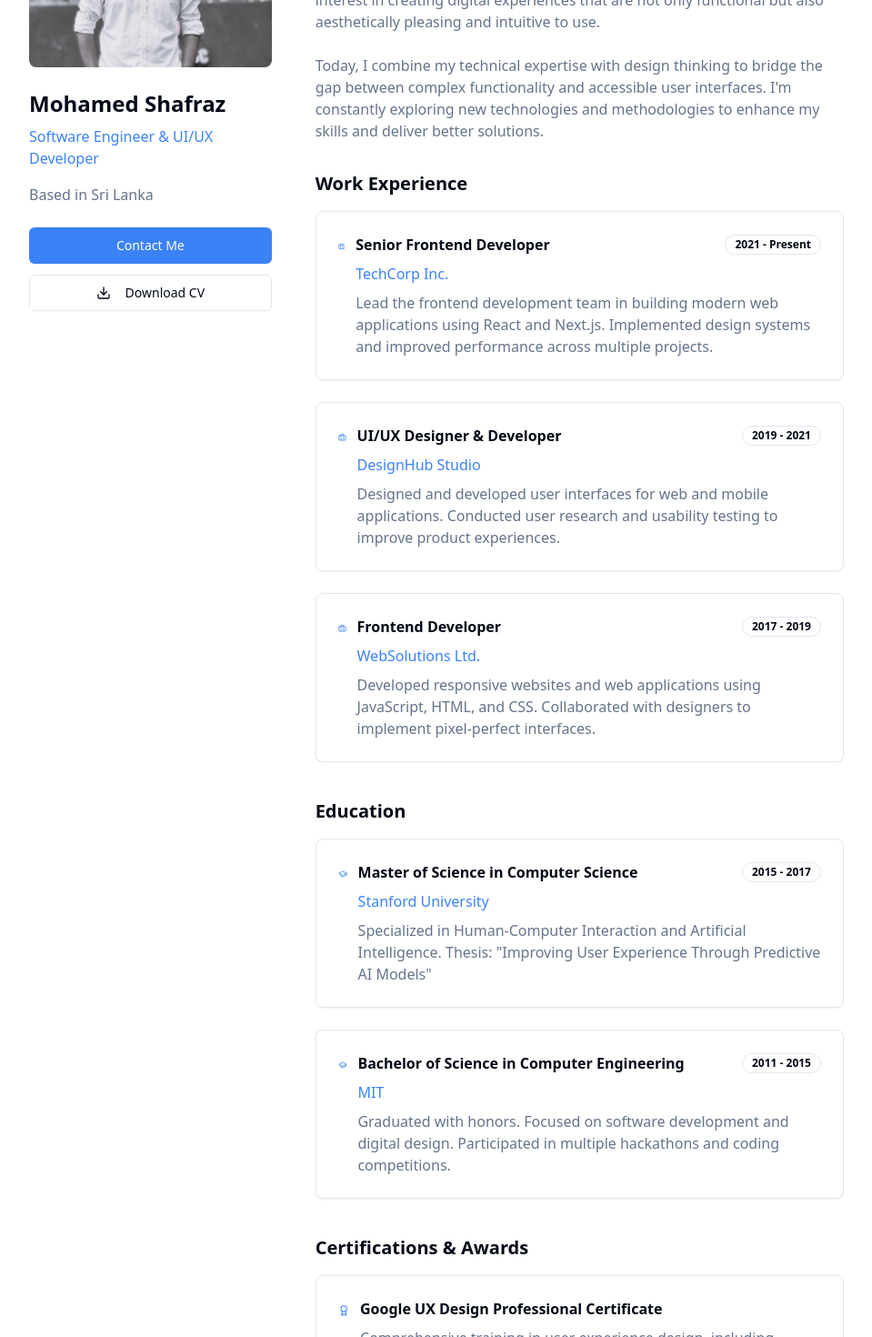
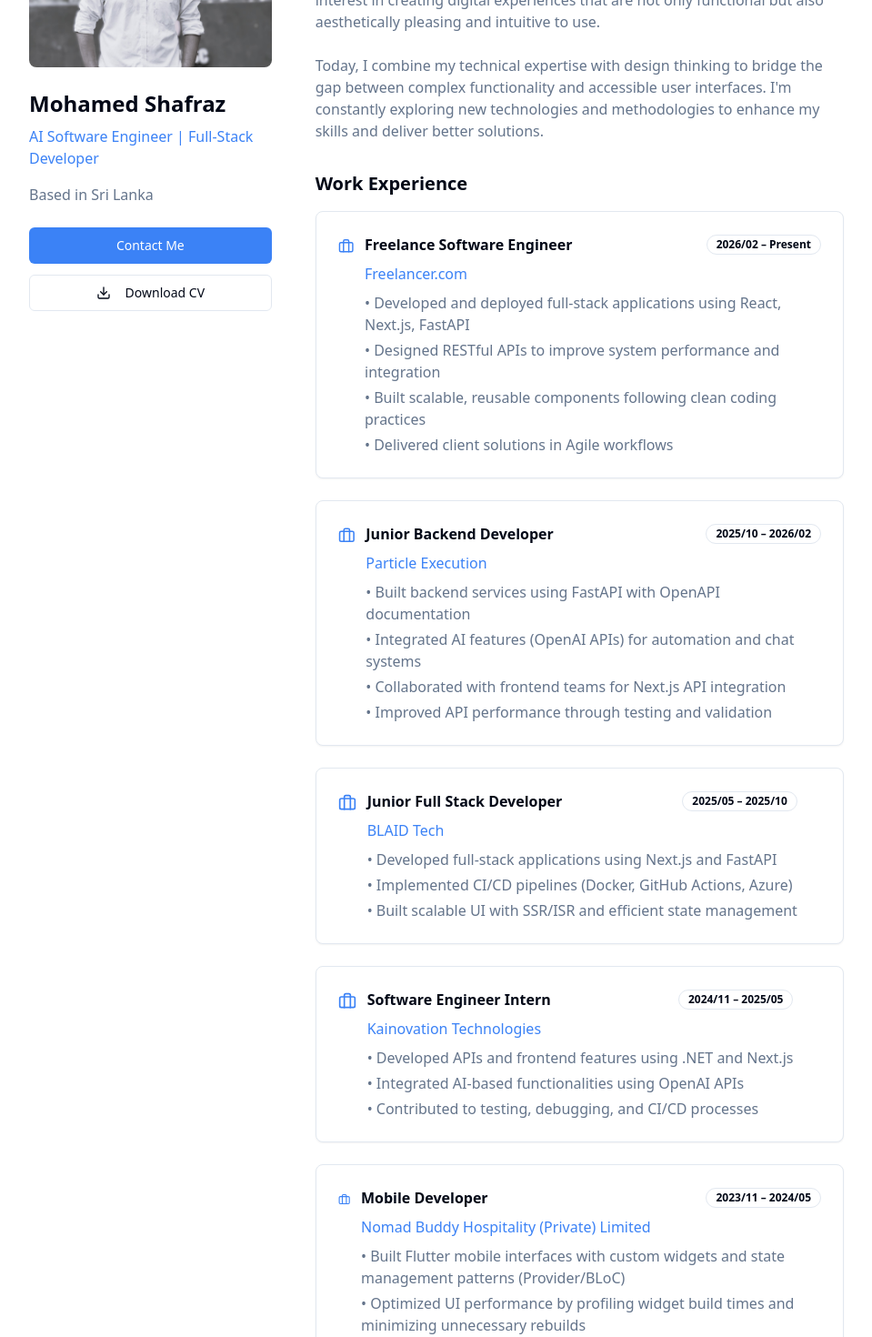
Before and after one commit to MohamedShafraz/Porfolio, a Next.js app: page /about in a window 1280 px wide. Shown: the part 360-1830 px from the top of the page at 91% size, without its empty margins (160-1119 px from the left). Built offline with nearby package versions, Linux system fonts and the light colour scheme.

Commit message:
update about page content and experience details; comment out unused badge in hero section and navbar
Co-authored-by: Copilot <copilot@github.com>

```diff
--- a/app/about/page.tsx
+++ b/app/about/page.tsx
@@ -22,7 +22,7 @@ export default function AboutPage() {
                 <img src="/placeholder-user2.jpg?height=400&width=300" alt="Mohamed Shafraz" className="w-full h-auto" />
               </div>
               <h1 className="text-2xl font-bold mb-2">Mohamed Shafraz</h1>
-              <p className="text-primary mb-4">Software Engineer & UI/UX Developer</p>
+              <p className="text-primary mb-4">AI Software Engineer | Full-Stack Developer</p>
               <p className="text-muted-foreground mb-6">Based in Sri Lanka</p>
               <div className="flex flex-col space-y-3">
                 <Button asChild>
@@ -42,7 +42,7 @@ export default function AboutPage() {
             <h2 className="text-3xl font-bold mb-6">About Me</h2>
             <p className="text-muted-foreground mb-4">
               I'm a passionate Software Engineer and UI/UX Developer with a strong interest in AI and Machine Learning.
-              With over 5 years of experience in building modern web applications, I specialize in creating intuitive
+              With over 2 years of experience in building modern web applications, I specialize in creating intuitive
               and user-friendly interfaces that deliver exceptional user experiences.
             </p>
             <p className="text-muted-foreground mb-6">
@@ -64,14 +64,16 @@ export default function AboutPage() {
                     <Briefcase className="h-5 w-5 text-primary mt-1 mr-3" />
                     <div>
                       <div className="flex flex-col sm:flex-row sm:justify-between sm:items-center mb-2">
-                        <h4 className="font-semibold">Senior Frontend Developer</h4>
-                        <Badge variant="outline">2021 - Present</Badge>
+                        <h4 className="font-semibold">Freelance Software Engineer</h4>
+                        <Badge variant="outline">2026/02 – Present</Badge>
                       </div>
-                      <p className="text-primary mb-2">TechCorp Inc.</p>
-                      <p className="text-muted-foreground">
-                        Lead the frontend development team in building modern web applications using React and Next.js.
-                        Implemented design systems and improved performance across multiple projects.
-                      </p>
+                      <p className="text-primary mb-2">Freelancer.com</p>
+                      <ul className="text-muted-foreground space-y-1">
+                        <li>• Developed and deployed full-stack applications using React, Next.js, FastAPI</li>
+                        <li>• Designed RESTful APIs to improve system performance and integration</li>
+                        <li>• Built scalable, reusable components following clean coding practices</li>
+                        <li>• Delivered client solutions in Agile workflows</li>
+                      </ul>
                     </div>
                   </div>
                 </CardContent>
@@ -83,14 +85,16 @@ export default function AboutPage() {
                     <Briefcase className="h-5 w-5 text-primary mt-1 mr-3" />
                     <div>
                       <div className="flex flex-col sm:flex-row sm:justify-between sm:items-center mb-2">
-                        <h4 className="font-semibold">UI/UX Designer & Developer</h4>
-                        <Badge variant="outline">2019 - 2021</Badge>
+                        <h4 className="font-semibold">Junior Backend Developer</h4>
+                        <Badge variant="outline">2025/10 – 2026/02</Badge>
                       </div>
-                      <p className="text-primary mb-2">DesignHub Studio</p>
-                      <p className="text-muted-foreground">
-                        Designed and developed user interfaces for web and mobile applications. Conducted user research
-                        and usability testing to improve product experiences.
-                      </p>
+                      <p className="text-primary mb-2">Particle Execution</p>
+                      <ul className="text-muted-foreground space-y-1">
+                        <li>• Built backend services using FastAPI with OpenAPI documentation</li>
+                        <li>• Integrated AI features (OpenAI APIs) for automation and chat systems</li>
+                        <li>• Collaborated with frontend teams for Next.js API integration</li>
+                        <li>• Improved API performance through testing and validation</li>
+                      </ul>
                     </div>
                   </div>
                 </CardContent>
@@ -102,14 +106,54 @@ export default function AboutPage() {
                     <Briefcase className="h-5 w-5 text-primary mt-1 mr-3" />
                     <div>
                       <div className="flex flex-col sm:flex-row sm:justify-between sm:items-center mb-2">
-                        <h4 className="font-semibold">Frontend Developer</h4>
-                        <Badge variant="outline">2017 - 2019</Badge>
+                        <h4 className="font-semibold">Junior Full Stack Developer</h4>
+                        <Badge variant="outline">2025/05 – 2025/10</Badge>
                       </div>
-                      <p className="text-primary mb-2">WebSolutions Ltd.</p>
-                      <p className="text-muted-foreground">
-                        Developed responsive websites and web applications using JavaScript, HTML, and CSS. Collaborated
-                        with designers to implement pixel-perfect interfaces.
-                      </p>
+                      <p className="text-primary mb-2">BLAID Tech</p>
+                      <ul className="text-muted-foreground space-y-1">
+                        <li>• Developed full-stack applications using Next.js and FastAPI</li>
+                        <li>• Implemented CI/CD pipelines (Docker, GitHub Actions, Azure)</li>
+                        <li>• Built scalable UI with SSR/ISR and efficient state management</li>
+                      </ul>
+                    </div>
+                  </div>
+                </CardContent>
+              </Card>
+
+              <Card>
+                <CardContent className="p-6">
+                  <div className="flex items-start">
+                    <Briefcase className="h-5 w-5 text-primary mt-1 mr-3" />
+                    <div>
+                      <div className="flex flex-col sm:flex-row sm:justify-between sm:items-center mb-2">
+                        <h4 className="font-semibold">Software Engineer Intern</h4>
+                        <Badge variant="outline">2024/11 – 2025/05</Badge>
+                      </div>
+                      <p className="text-primary mb-2">Kainovation Technologies</p>
+                      <ul className="text-muted-foreground space-y-1">
+                        <li>• Developed APIs and frontend features using .NET and Next.js</li>
+                        <li>• Integrated AI-based functionalities using OpenAI APIs</li>
+                        <li>• Contributed to testing, debugging, and CI/CD processes</li>
+                      </ul>
+                    </div>
+                  </div>
+                </CardContent>
+              </Card>
+
+              <Card>
+                <CardContent className="p-6">
+                  <div className="flex items-start">
+                    <Briefcase className="h-5 w-5 text-primary mt-1 mr-3" />
+                    <div>
+                      <div className="flex flex-col sm:flex-row sm:justify-between sm:items-center mb-2">
+                        <h4 className="font-semibold">Mobile Developer</h4>
+                        <Badge variant="outline">2023/11 – 2024/05</Badge>
+                      </div>
+                      <p className="text-primary mb-2">Nomad Buddy Hospitality (Private) Limited</p>
+                      <ul className="text-muted-foreground space-y-1">
+                        <li>• Built Flutter mobile interfaces with custom widgets and state management patterns (Provider/BLoC)</li>
+                        <li>• Optimized UI performance by profiling widget build times and minimizing unnecessary rebuilds</li>
+                      </ul>
                     </div>
                   </div>
                 </CardContent>
@@ -118,7 +162,7 @@ export default function AboutPage() {
 
             <h3 className="text-xl font-semibold mb-4">Education</h3>
             <div className="space-y-6 mb-10">
-              <Card>
+              {/* <Card>
                 <CardContent className="p-6">
                   <div className="flex items-start">
                     <GraduationCap className="h-5 w-5 text-primary mt-1 mr-3" />
@@ -135,7 +179,7 @@ export default function AboutPage() {
                     </div>
                   </div>
                 </CardContent>
-              </Card>
+              </Card> */}
 
               <Card>
                 <CardContent className="p-6">
@@ -143,12 +187,12 @@ export default function AboutPage() {
                     <GraduationCap className="h-5 w-5 text-primary mt-1 mr-3" />
                     <div>
                       <div className="flex flex-col sm:flex-row sm:justify-between sm:items-center mb-2">
-                        <h4 className="font-semibold">Bachelor of Science in Computer Engineering</h4>
-                        <Badge variant="outline">2011 - 2015</Badge>
+                        <h4 className="font-semibold">Bachelor of Science in Information Systems</h4>
+                        <Badge variant="outline">2022 - 2025</Badge>
                       </div>
-                      <p className="text-primary mb-2">MIT</p>
+                      <p className="text-primary mb-2">University of Colombo School of Computing</p>
                       <p className="text-muted-foreground">
-                        Graduated with honors. Focused on software development and digital design. Participated in
+                        Focused on software development and digital design. Participated in
                         multiple hackathons and coding competitions.
                       </p>
                     </div>
@@ -157,7 +201,7 @@ export default function AboutPage() {
               </Card>
             </div>
 
-            <h3 className="text-xl font-semibold mb-4">Certifications & Awards</h3>
+            {/* <h3 className="text-xl font-semibold mb-4">Certifications & Awards</h3>
             <div className="space-y-6 mb-10">
               <Card>
                 <CardContent className="p-6">
@@ -201,13 +245,13 @@ export default function AboutPage() {
                   </div>
                 </CardContent>
               </Card>
-            </div>
+            </div> */}
 
-            <div className="flex justify-center mt-12">
+            {/* <div className="flex justify-center mt-12">
               <Button asChild size="lg">
                 <Link href="/#featured-projects">View My Projects</Link>
               </Button>
-            </div>
+            </div> */}
           </div>
         </div>
       </div>
--- a/components/hero-section.tsx
+++ b/components/hero-section.tsx
@@ -2,7 +2,7 @@
 
 import { useState, useEffect } from "react"
 import { Button } from "@/components/ui/button"
-import { Badge } from "@/components/ui/badge"
+// import { Badge } from "@/components/ui/badge"
 import { ArrowRight, Download } from "lucide-react"
 import Link from "next/link"
 
@@ -28,9 +28,9 @@ export function HeroSection() {
     <section className="py-20 md:py-32">
       <div className="grid grid-cols-1 md:grid-cols-2 gap-12 items-center">
         <div>
-          <Badge variant="outline" className="mb-4">
+          {/* <Badge variant="outline" className="mb-4">
             Available for hire
-          </Badge>
+          </Badge> */}
           <h1 className="text-4xl md:text-5xl lg:text-6xl font-bold tracking-tight mb-6">Hi, I'm Mohamed Shafraz</h1>
           <p className="text-xl md:text-2xl font-medium text-primary h-8">
             {typedText}
--- a/components/navbar.tsx
+++ b/components/navbar.tsx
@@ -61,9 +61,9 @@ export function Navbar() {
 
           <div className="flex items-center space-x-4">
             <ModeToggle />
-            <Button asChild className="hidden md:flex">
+            {/* <Button asChild className="hidden md:flex">
               <Link href="/contact">Hire Me</Link>
-            </Button>
+            </Button> */}
 
             <Sheet>
               <SheetTrigger asChild className="md:hidden">
@@ -85,9 +85,9 @@ export function Navbar() {
                       {item.name}
                     </Link>
                   ))}
-                  <Button asChild className="mt-4">
+                  {/* <Button asChild className="mt-4">
                     <Link href="/contact">Hire Me</Link>
-                  </Button>
+                  </Button> */}
                 </div>
               </SheetContent>
             </Sheet>
```
